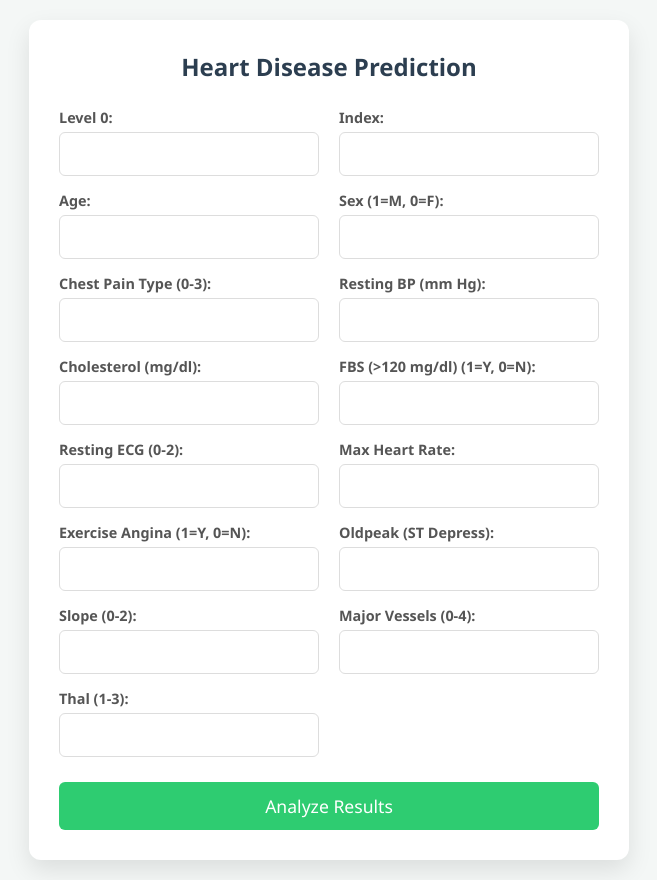
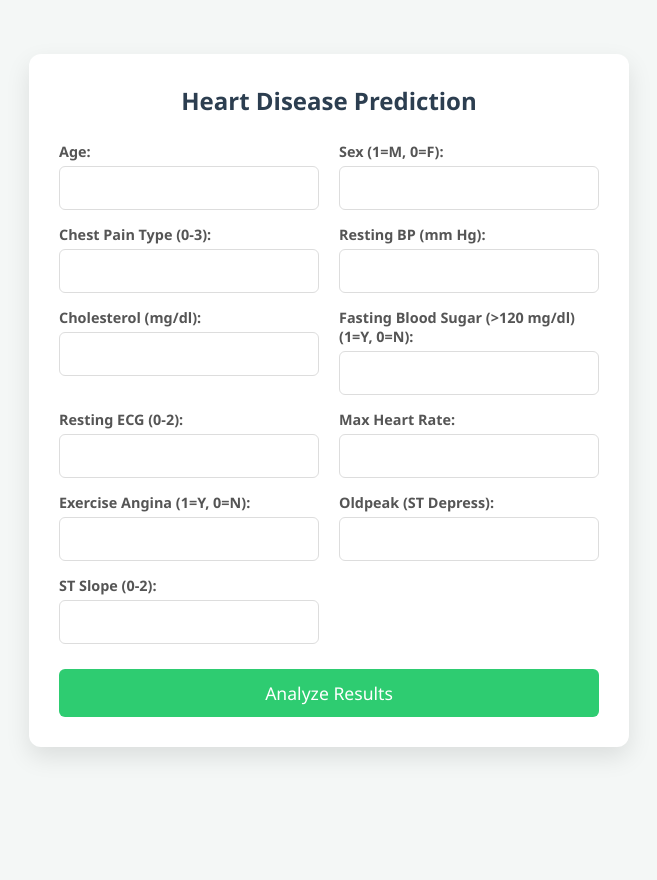
Before and after one commit to Malaya-Kumar-Pradhan/Heart-Disease-Prediction, a FastAPI app: page / in a window 1280 px wide. Shown: the whole page, without its empty margins (311-968 px from the left). After the commit the page ends 757 px from the top, so only its background shows below. Run offline with FastAPI, Linux system fonts and the light colour scheme; parts of the project's set-up code (start-up, migrations or seed data) failed here and were passed over.

Commit message:
Updated Code

```diff
--- a/app.py
+++ b/app.py
@@ -4,10 +4,14 @@ from fastapi.templating import Jinja2Templates
 from fastapi.staticfiles import StaticFiles
 import pickle
 import numpy as np
+import pandas as pd
 
-model_path='model.pkl'
+model_path='model1.pkl'
 with open(model_path,'rb') as file:
     model=pickle.load(file)
+scaler1 = pickle.load(open('MinMaxscaler.pkl', 'rb'))
+scaler2 = pickle.load(open('cholesterol.pkl', 'rb'))
+scaler3 = pickle.load(open('maxHeartRate.pkl','rb'))
 
 app = FastAPI()
 
@@ -22,8 +26,21 @@ async def home(request: Request):
 @app.post('/predict')
 async def predict(request:Request):
     form_data = await request.form()
-    int_features = [int(x) for x in form_data.values()]
-    final_features = [np.array(int_features)]
+    data_dict = {key: [float(val)] for key, val in form_data.items()}
+    input_df = pd.DataFrame(data_dict)
+
+    input_df = input_df.rename(columns={
+        'trestbps': 'resting bp s',
+        'chol': 'cholesterol',
+        'MHR': 'max heart rate'
+    })
+
+    input_df['resting bp s'] = scaler1.transform(input_df[['resting bp s']])[0][0]
+    input_df['cholesterol'] = scaler2.transform(input_df[['cholesterol']])[0][0]
+    input_df['max heart rate'] = scaler3.transform(input_df[['max heart rate']])[0][0]
+    input_df['oldpeak'] = (input_df[['oldpeak']])**(0.2)
+
+    final_features = input_df.values
     prediction = model.predict(final_features)
     output = "Has Disease" if prediction[0]==1 else 'No Disease'
     return templates.TemplateResponse(name='index.html',
--- a/templates/index.html
+++ b/templates/index.html
@@ -11,14 +11,6 @@
         <h2>Heart Disease Prediction</h2>
         <form action="/predict" method="post">
             <div class="input-group">
-                <label for="level">Level 0:</label>
-                <input type="number" name="level" required>
-            </div>
-            <div class="input-group">
-                <label for="index">Index:</label>
-                <input type="number" name="index" required>
-            </div>
-            <div class="input-group">
                 <label for="age">Age:</label>
                 <input type="number" name="age" min="1" max="120" required>
             </div>
@@ -28,7 +20,7 @@
             </div>
             <div class="input-group">
                 <label for="cp">Chest Pain Type (0-3):</label>
-                <input type="number" name="cp" min="0" max="3" required>
+                <input type="number" name="cp" min="0" max="4" required>
             </div>
             <div class="input-group">
                 <label for="trestbps">Resting BP (mm Hg):</label>
@@ -39,7 +31,7 @@
                 <input type="number" name="chol" required>
             </div>
             <div class="input-group">
-                <label for="fbs">FBS (>120 mg/dl) (1=Y, 0=N):</label>
+                <label for="fbs">Fasting Blood Sugar (>120 mg/dl) (1=Y, 0=N):</label>
                 <input type="number" name="fbs" min="0" max="1" required>
             </div>
             <div class="input-group">
@@ -47,8 +39,8 @@
                 <input type="number" name="restecg" min="0" max="2" required>
             </div>
             <div class="input-group">
-                <label for="thalach">Max Heart Rate:</label>
-                <input type="number" name="thalach" required>
+                <label for="MHR">Max Heart Rate:</label>
+                <input type="number" name="MHR" required>
             </div>
             <div class="input-group">
                 <label for="exang">Exercise Angina (1=Y, 0=N):</label>
@@ -59,18 +51,9 @@
                 <input type="number" name="oldpeak" required>
             </div>
             <div class="input-group">
-                <label for="slope">Slope (0-2):</label>
+                <label for="slope">ST Slope (0-2):</label>
                 <input type="number" name="slope" min="0" max="2" required>
             </div>
-            <div class="input-group">
-                <label for="ca">Major Vessels (0-4):</label>
-                <input type="number" name="ca" min="0" max="4" required>
-            </div>
-            <div class="input-group">
-                <label for="thal">Thal (1-3):</label>
-                <input type="number" name="thal" min="1" max="3" required>
-            </div>
-
             <input type="submit" value="Analyze Results">
         </form>
 
```
Also changed, not shown: 5 other files.
